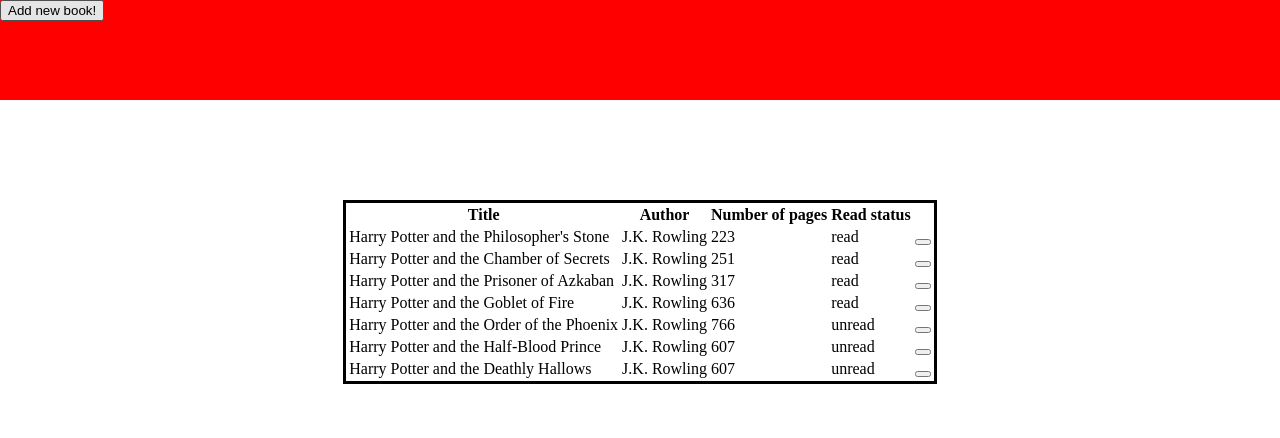
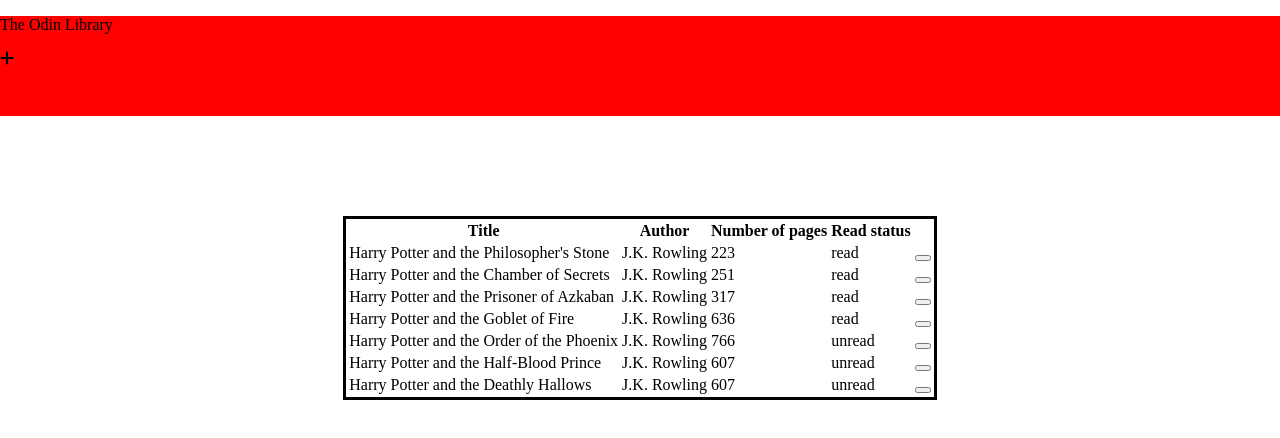
Before and after one commit to FedeLopez17/library, a plain HTML site: page index.html in a window 1280 px wide. Drawn offline with Linux system fonts and the light colour scheme.

Commit message:
Link google fonts

```diff
--- a/index.html
+++ b/index.html
@@ -4,13 +4,17 @@
         <meta name="viewport" content="width=device-width, initial-scale=1.0">
         <meta chatset="UTF-8">
         <script src="https://kit.fontawesome.com/d2526daf62.js" crossorigin="anonymous"></script>
+        <link rel="preconnect" href="https://fonts.googleapis.com">
+        <link rel="preconnect" href="https://fonts.gstatic.com" crossorigin>
+        <link href="https://fonts.googleapis.com/css2?family=Roboto:wght@100;500;900&display=swap" rel="stylesheet">
         <link rel="stylesheet" href="./style.css">
         <script src="./script.js" defer></script>
         <title>Library</title>
     </head>
     <body>
         <header>
-            <button>Add new book!</button>
+            <p>The <span>Odin</span> Library</p>
+            <i class="fa-solid fa-plus" title="Add new book!"></i>
         </header>
         <main>
             <table>
```
